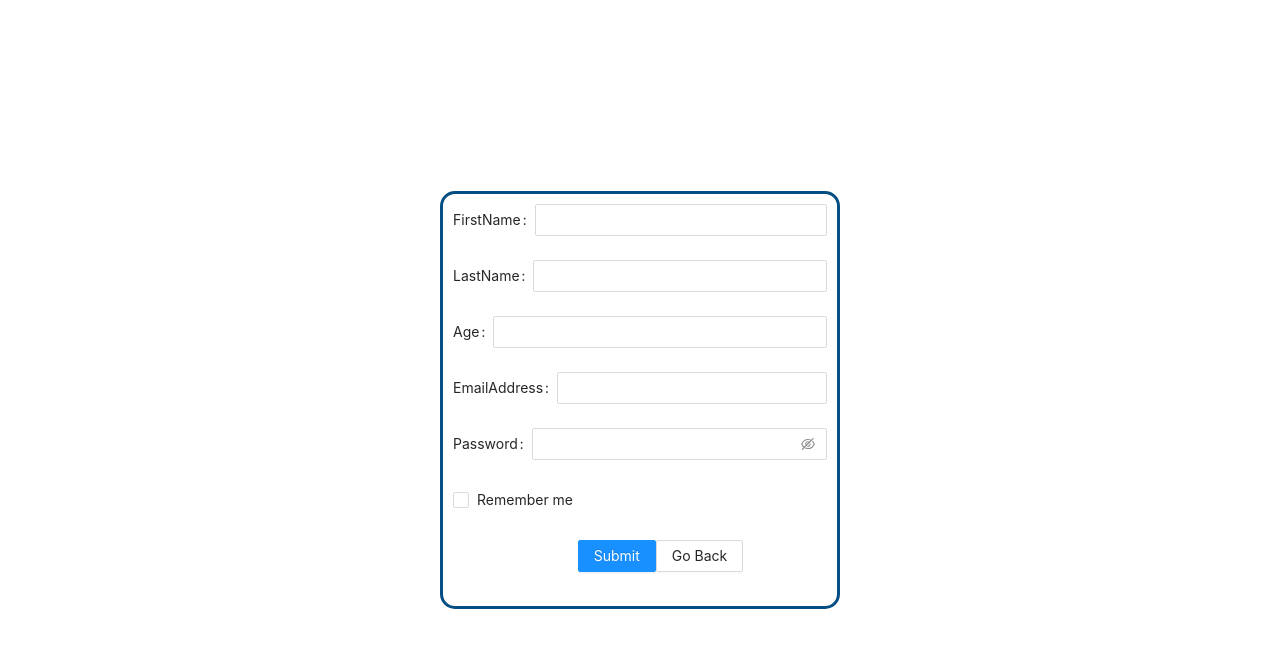
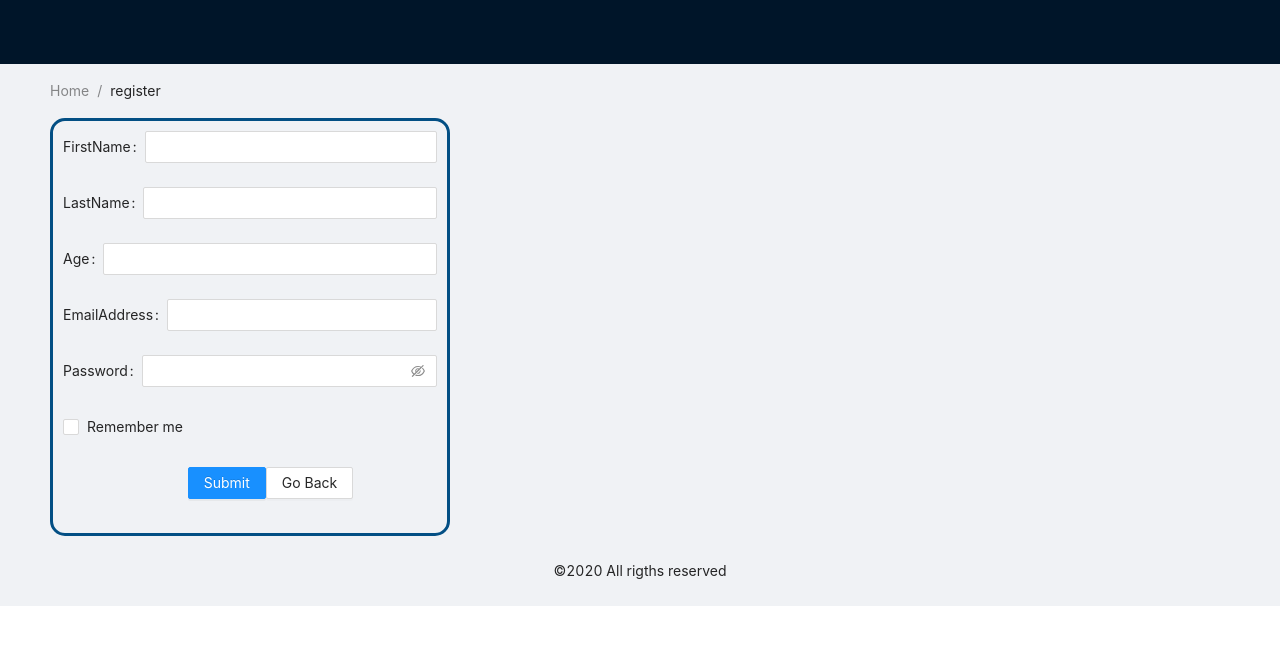
Before and after one commit to fernandogutierrez/NextJS, a Next.js app: page /register in a window 1280 px wide. Shown: the top 648 px of the page. Built offline with nearby package versions, Linux system fonts and the light colour scheme.

Commit message:
Added header and footer for login and register pages:

```diff
--- a/src/containers/Login/index.js
+++ b/src/containers/Login/index.js
@@ -53,12 +53,6 @@ const Login = () =>{
             </Form>
         <style jsx>
           {`
-          #centered{
-            position: fixed;
-            top: 50%;
-            left: 50%;
-            transform: translate(-50%, -50%);
-          }
             .container {
               border-radius: 15px;
               border: 3px solid #034f84;
--- a/src/containers/Register/index.js
+++ b/src/containers/Register/index.js
@@ -86,12 +86,6 @@ const Register = () =>{
     </Form>
     <style jsx>
           {`
-          #centered{
-            position: fixed;
-            top: 50%;
-            left: 50%;
-            transform: translate(-50%, -50%);
-          }
             .container {
               border-radius: 15px;
               border: 3px solid #034f84;
--- a/src/containers/Wrapper/index.js
+++ b/src/containers/Wrapper/index.js
@@ -1,7 +1,31 @@
 import React from 'react';
+import { Layout, Menu, Breadcrumb } from 'antd';
+import { useRouter } from 'next/router';
+const { Header, Content, Footer } = Layout;
+
 
 const Wrapper = ({ children }) =>{
-    return children;
+    const router = useRouter();
+
+    return(
+            <Layout className="layout">
+        <Header>
+        <div className="logo" />
+        </Header>
+        <Content style={{ padding: '0 50px' }}>
+        <Breadcrumb style={{ margin: '16px 0' }}>
+            <Breadcrumb.Item>Home</Breadcrumb.Item>
+            <Breadcrumb.Item>{router.route.replace('/','')}</Breadcrumb.Item>
+        </Breadcrumb>
+        <div className="site-layout-content">{children}</div>
+        </Content>
+        <Footer style={{ textAlign: 'center' }}>©2020 All rigths reserved</Footer>
+    </Layout>
+
+    )
+
+
+
 }
 
 export default Wrapper;
```
Lines whose indentation alone changed are shown as unchanged.
